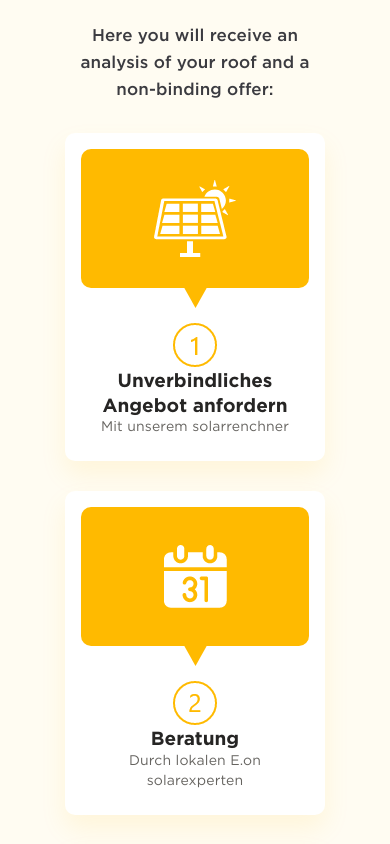
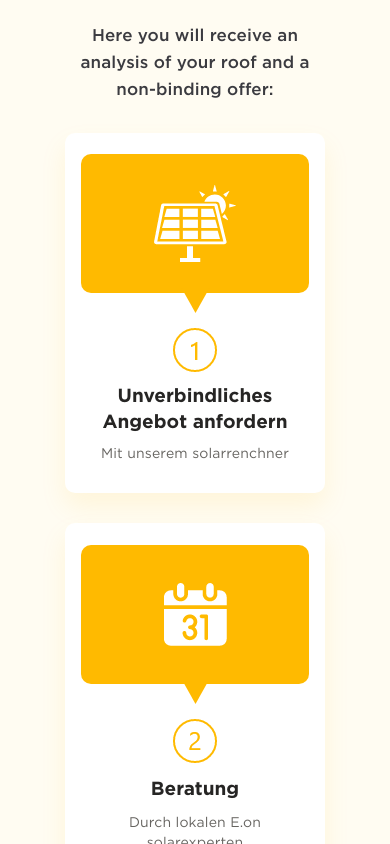
Before and after one commit to Nayeemr45/solar, a React (Create React App) app: page / in a window 390 px wide. Shown: the part 2200-3044 px from the top of the page. Built offline with nearby package versions, Linux system fonts and the light colour scheme.

Commit message:
Update Section_4.css

```diff
--- a/src/Assets/Css/Section_4.css
+++ b/src/Assets/Css/Section_4.css
@@ -165,8 +165,8 @@
   }
 
   .section-4-card-content {
-    min-width: 260px !important;
-    min-height: 320px !important;
+    max-width: 260px !important;
+    max-height: 360px !important;
   }
   }
 
```
